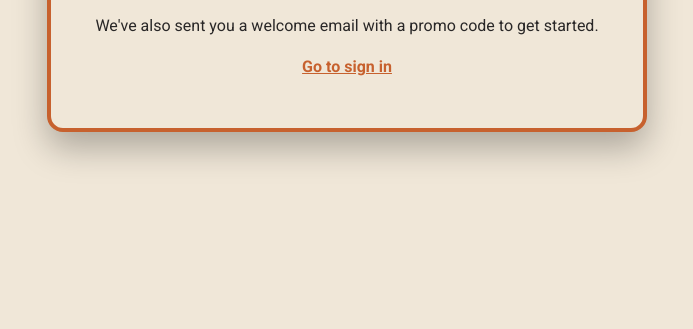
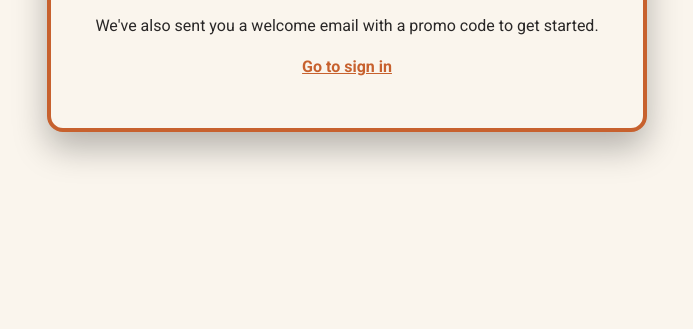
Before and after one commit to samanthaosborne-web/vigilant-memory-client-b, a website: page signup-success.html in a window 1280 px wide. Shown: the part 471-800 px from the top of the page, without its empty margins (293-986 px from the left). Drawn offline with Linux system fonts and the light colour scheme.

Commit message:
Update signup-success.html

```diff
--- a/signup-success.html
+++ b/signup-success.html
@@ -10,8 +10,8 @@
   <link href="https://fonts.googleapis.com/css2?family=Roboto:wght@400;500;700;900&display=swap" rel="stylesheet" />
   <style>
     :root {
-      --bg: #f0e7d8;
-      --surface: #f0e7d8;
+      --bg: #faf5ed;
+      --surface: #faf5ed;
       --accent: #c7612e;
       --text-dark: #292727;
       --text-muted: #292727;
```
